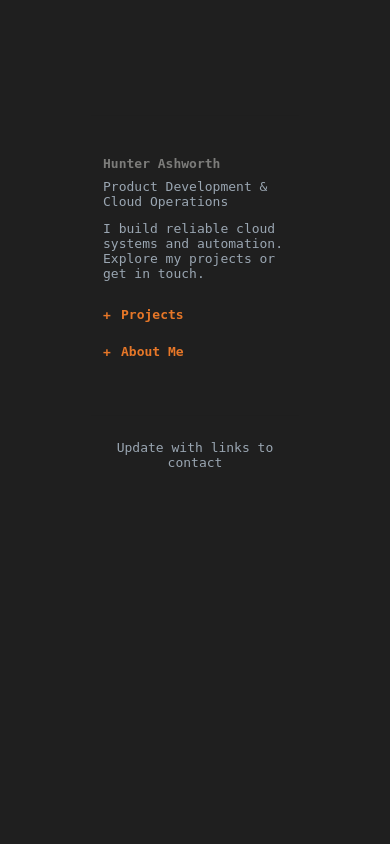
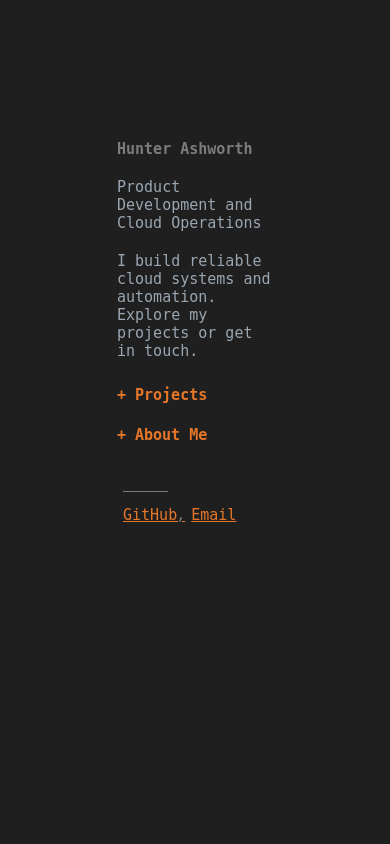
Before and after one commit to hwashworth/personal_site, a Flask app: page / in a window 390 px wide. Run offline with Flask 3, Linux system fonts and the light colour scheme.

Commit message:
website most recent updates

```diff
--- a/application.py
+++ b/application.py
@@ -4,7 +4,7 @@ application = Flask(__name__)
 
 @application.route("/")
 def home():
-    return render_template("index.html", name="Hunter Ashworth", title="Product Development & Cloud Operations")
+    return render_template("index.html", name="Hunter Ashworth")
 
 if __name__ == "__main__":
     application.run(host="0.0.0.0", port=8080)
--- a/static/css/styles.css
+++ b/static/css/styles.css
@@ -22,38 +22,19 @@ body {
     max-width: 60em;
     margin: 0;
     font-family: IBM Plex Mono, monospace;
-    font-size: 13px;
+    font-size: 15px;
     background: var(--bg);
     color: var(--text);
     -webkit-font-smoothing: antialiased;
     transition: background .25s, color .25s;
 }
 
-/* Navigation bar */
-.nav {
-    display: flex;
-    justify-content: space-between;
-    align-items: center;
-    padding: 18px 28px;
-    border-bottom: 1px solid rgba(0, 0, 0, 0.04);
-}
-
-.brand {
-    font-weight: 700;
-    color: var(--text);
-    text-decoration: none;
-}
-
-.nav-right a {
-    margin: 0 8px;
-    color: var(--muted);
-    text-decoration: none;
-}
-
 /* Hero section */
 .hero {
     display: flex;
-    padding: 80px 16px;
+    flex-direction: column;
+    align-items: flex-start;
+    padding: 30px 16px;
 }
 
 .title_and_description {
@@ -62,7 +43,7 @@ body {
 
 .hero h1 {
     font-size: 1em;
-    margin: 0 0 8px;
+    margin: 20px 0 20px;
     text-decoration: none;
     color: #7c7c7a;
 }
@@ -231,11 +120,33 @@ body {
 
 /* Footer */
 .footer {
-    padding: 24px;
-    text-align: center;
+    padding: 6px 0 6px 18px;
+    display: flex;
+    gap: 0;
+    padding-top: 1em;
+    margin-top: 1em;
+    text-align: left;
     position: relative;
-    color: var(--muted);
     border-top: 1px solid rgba(0, 0, 0, 0.04);
+}
+
+.footer::before {
+    content: "";
+    position: absolute;
+    top: 0;
+    width: 25%;
+    border-top: 1px solid #7c7c7a;
+}
+
+.footer a {
+    color: #e77728;
+}
+
+.footer a:first-child::after {
+  color: #7c7c7a;
+  content: ",";
+  margin-left: -1px;  /* overlaps the gap slightly */
+  margin-right: 6px;  /* space after comma */
 }
 
 /* Responsiveness */
@@ -245,6 +156,6 @@ body {
     }
 
     .hero {
-        padding: 40px 12px;
+        padding: 15px 12px;
     }
 }
--- a/templates/index.html
+++ b/templates/index.html
@@ -6,16 +6,11 @@
   <link rel="stylesheet" href="{{ url_for('static', filename='css/styles.css') }}">
 </head>
 <body>
-  <nav class="nav">
-    <div class="nav-left">
-      <a class="brand" href="/"></a>
-    </div>
-  </nav>
 
   <main id="content"><section class="hero">
   <div class="title_and_description">
     <h1>{{ name }}</h1>
-    <p class="lead">{{ title }}</p>
+    <p class="desc">Product Development and Cloud Operations</p>
     <p class="desc">I build reliable cloud systems and automation. Explore my projects or get in touch.</p>
 
   <details class="accordion">
@@ -33,14 +28,14 @@
     </div>
   </details>
 
-
-
   </div>
   </section>
   </main>
 
   <footer class="footer">
-    <a class="cont">Update with links to contact</a>
+      <a href="https://github.com/hwashworth">GitHub</a>
+
+      <a href="mailto:ashworth.hunter@gmail.com">Email</a>
   </footer>
   <script src="{{ url_for('static', filename='js/main.js') }}"></script>
 </body>
```
Also changed, not shown: other parts of static/css/styles.css (+1 -93 lines), templates/aboutme.html (deleted, +0 -10 lines), templates/contact.html (deleted, +0 -24 lines), templates/projects.html (deleted, +0 -17 lines).
